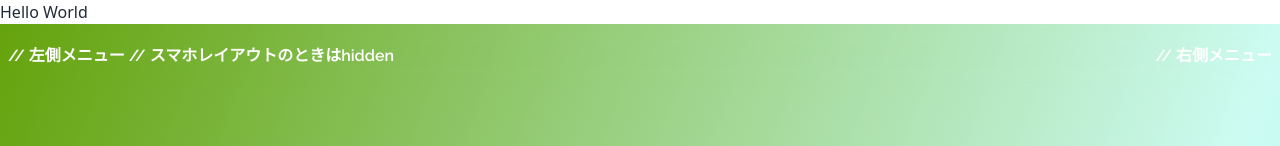
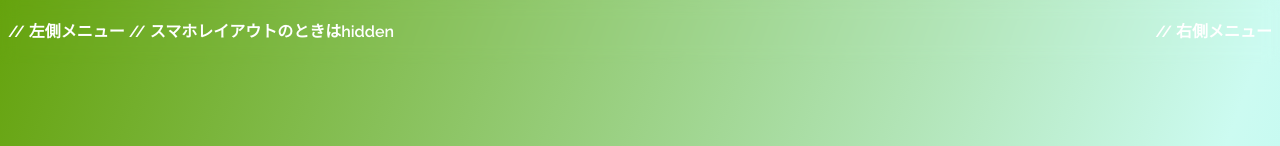
Before and after one commit to schezo817/NiFT, a Next.js app in the folder nift/: page / in a window 1280 px wide. Shown: the top 146 px of the page. Built offline with nearby package versions, Linux system fonts and the light colour scheme; a web font is replaced by a local one.

Commit message:
前回のコミットをフィックス

```diff
--- a/nift/pages/index.tsx
+++ b/nift/pages/index.tsx
@@ -1,18 +1,17 @@
 import About from "components/About";
 import Footer from "components/Footer";
-import History from "components/History";
+import History from "components/History"
 import Navbar from "components/Navbar";
 import Welcome from "components/Welcome";
 import Works from "components/Works";
 import Meta from "components/_common";
+
 import { NextPage } from "next";
-import Head from "next/head";
 
 const Home: NextPage = () => {
     return  (
       <div>
         <Meta pageTitle="a gift with NFT" pageUrl="" pageOgImage={"https://www.nakaatsu.com/images/og_image.png"}/>
-      <h1>Hello World</h1>
         <div className = 'bg-gradient-to-br from-lime-600 via-teal-100 to-cyan-300'>
           <Navbar />
           <Welcome />
@@ -22,7 +21,7 @@ const Home: NextPage = () => {
           <Footer />
         </div>
       </div>
-  );
+    )
   }
 
-export default Home;
+export default Home
```
Lines whose indentation alone changed are shown as unchanged.
